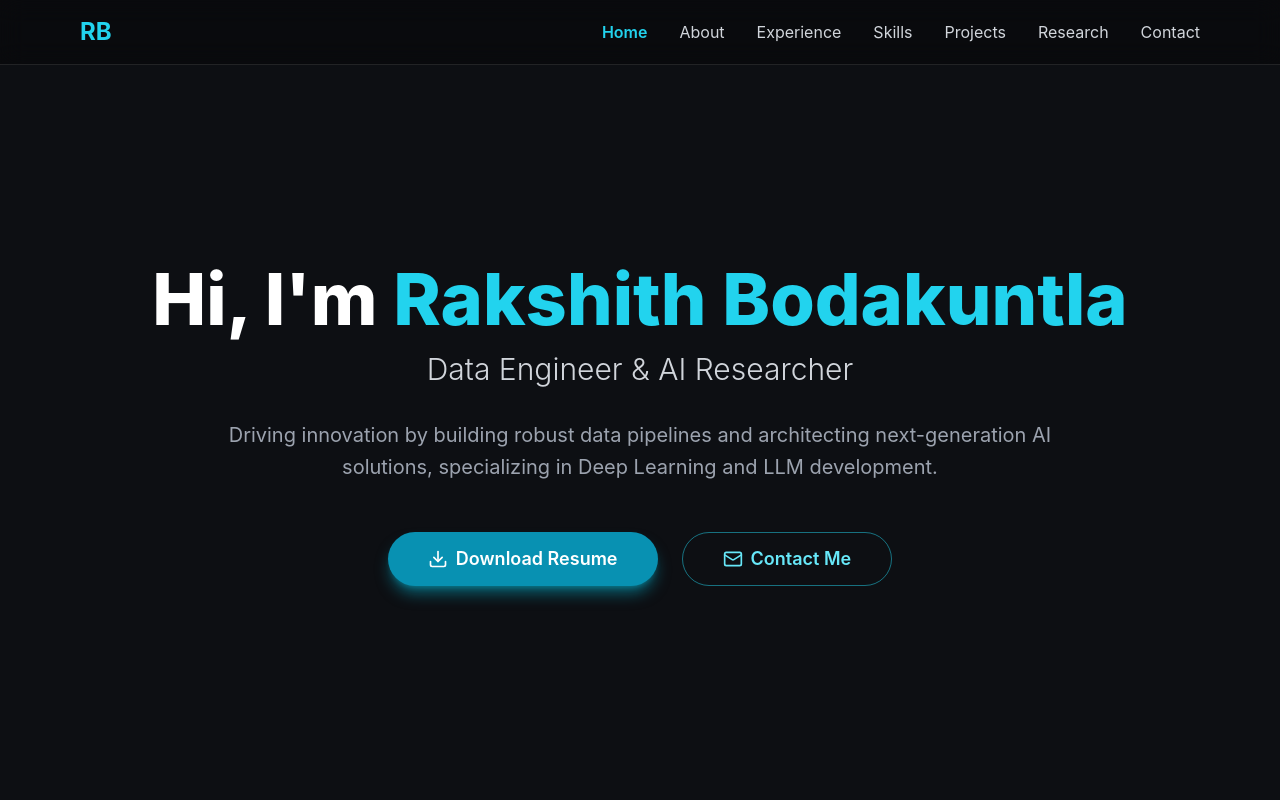
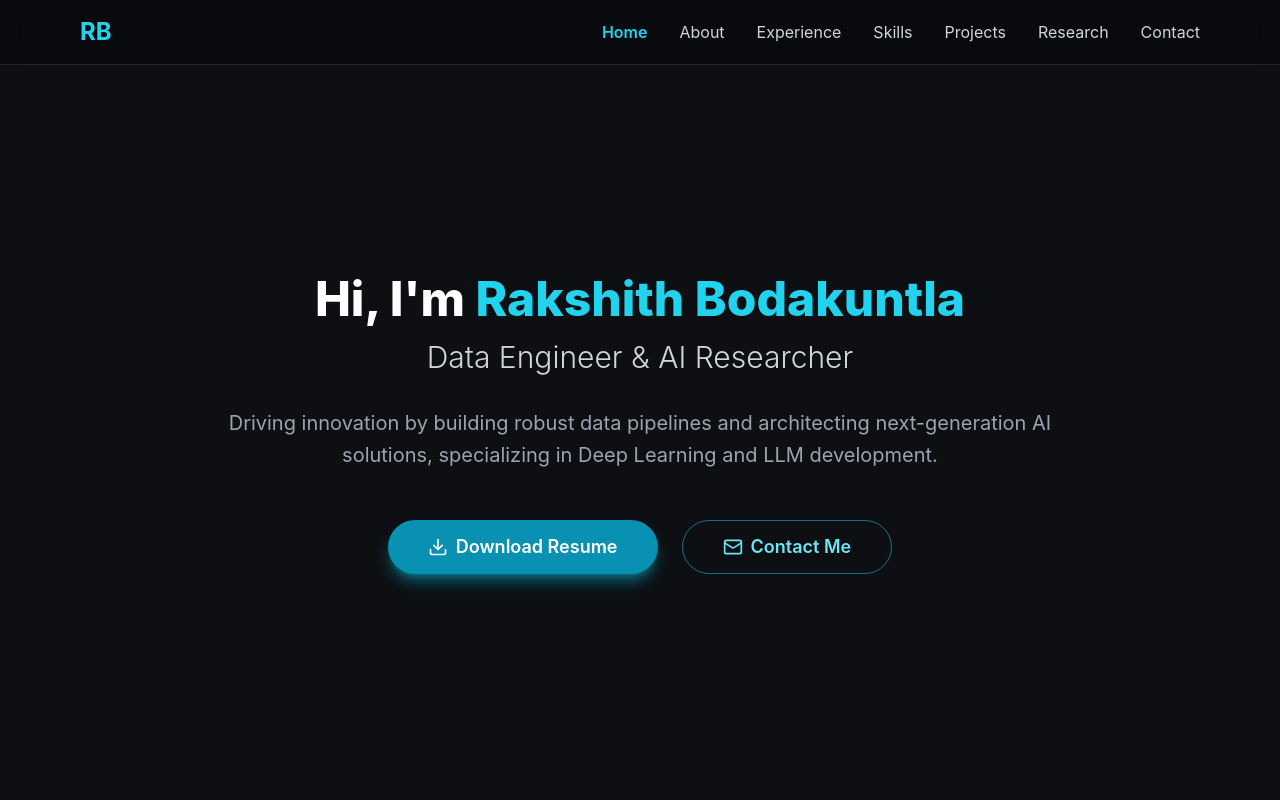
Before and after one commit to Rakshithbodakuntla/My_portfolio, a React (Vite) app: page / in a window 1280 px wide. Shown: the top 800 px of the page. Built offline with nearby package versions, Linux system fonts and the light colour scheme.

Commit message:
Update App.jsx

```diff
--- a/src/App.jsx
+++ b/src/App.jsx
@@ -239,7 +239,7 @@ useEffect(() => {
       <section id="home" className="pt-28 pb-16 text-center min-h-screen flex items-center justify-center">
         <div className="max-w-6xl mx-auto px-4">
 
-          <h3 className="text-5xl md:text-7xl font-extrabold mb-4">
+          <h3 className="text-5xl md:text-5xl font-extrabold mb-4">
             <span className="text-white">Hi, I'm</span> <span className="text-cyan-400">Rakshith Bodakuntla</span>
           </h3>
 
```
